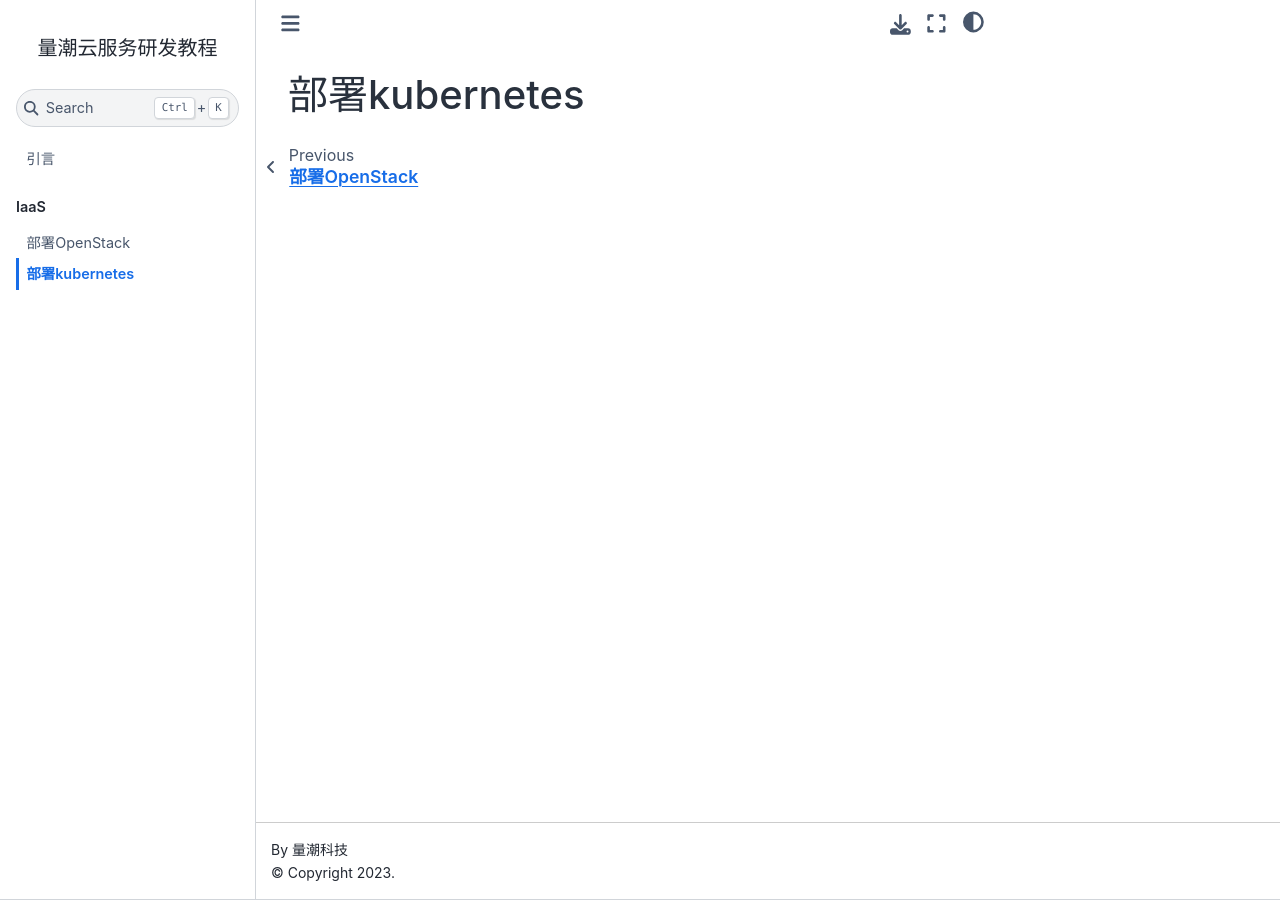
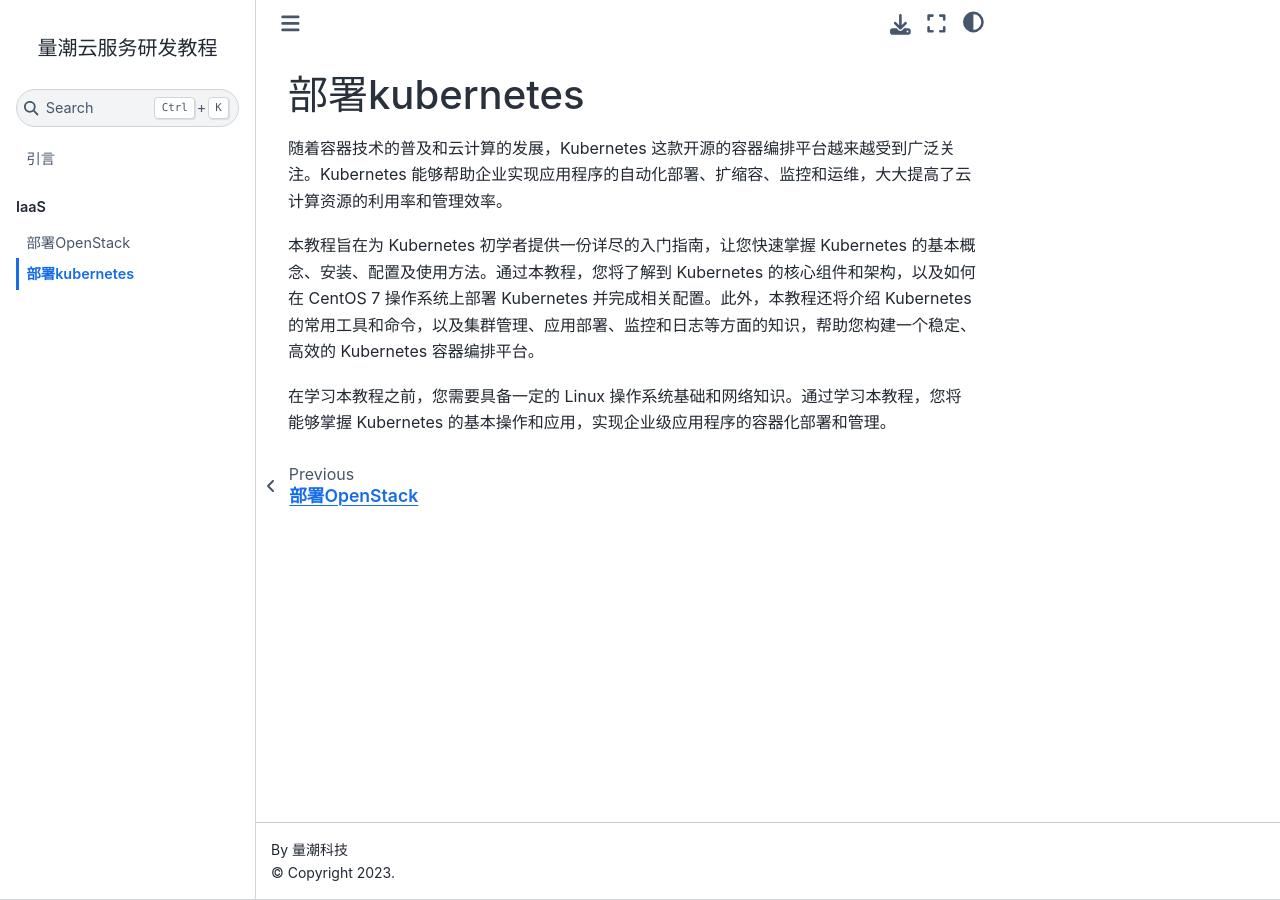
Before and after one commit to quanttide/quanttide-tutorial-of-building-cloud-services, a Jupyter Book: the page built from deploying_k8s/README.md, in a window 1280 px wide. Built offline with Jupyter Book 1.0.4 settings and Sphinx 7.4.7 and the Sphinx Book theme 1.1.4, drawn with Linux system fonts in a browser that asks for light colours.

Commit message:
feat: 增加k8s部署章的引言

```diff
--- a/deploying_k8s/README.md
+++ b/deploying_k8s/README.md
@@ -1 +1,7 @@
 # 部署kubernetes
+
+随着容器技术的普及和云计算的发展，Kubernetes 这款开源的容器编排平台越来越受到广泛关注。Kubernetes 能够帮助企业实现应用程序的自动化部署、扩缩容、监控和运维，大大提高了云计算资源的利用率和管理效率。
+
+本教程旨在为 Kubernetes 初学者提供一份详尽的入门指南，让您快速掌握 Kubernetes 的基本概念、安装、配置及使用方法。通过本教程，您将了解到 Kubernetes 的核心组件和架构，以及如何在 CentOS 7 操作系统上部署 Kubernetes 并完成相关配置。此外，本教程还将介绍 Kubernetes 的常用工具和命令，以及集群管理、应用部署、监控和日志等方面的知识，帮助您构建一个稳定、高效的 Kubernetes 容器编排平台。
+
+在学习本教程之前，您需要具备一定的 Linux 操作系统基础和网络知识。通过学习本教程，您将能够掌握 Kubernetes 的基本操作和应用，实现企业级应用程序的容器化部署和管理。
```
